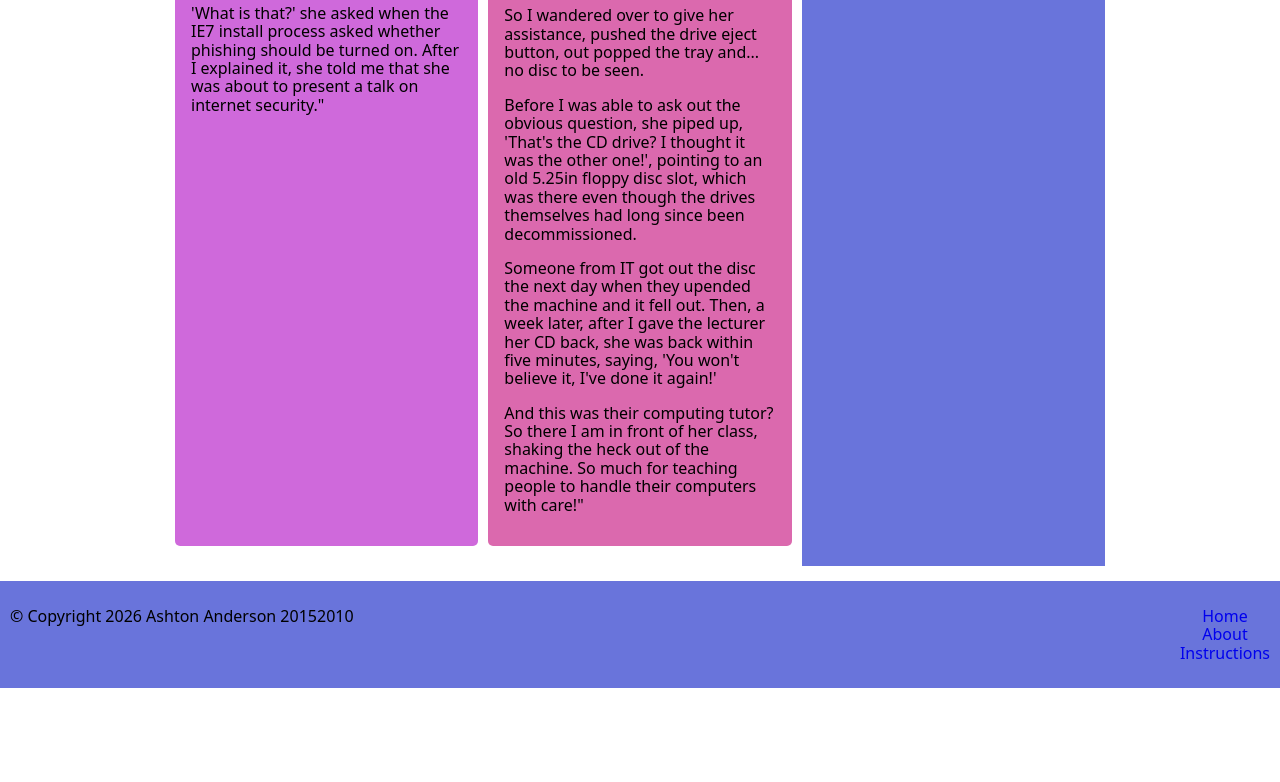
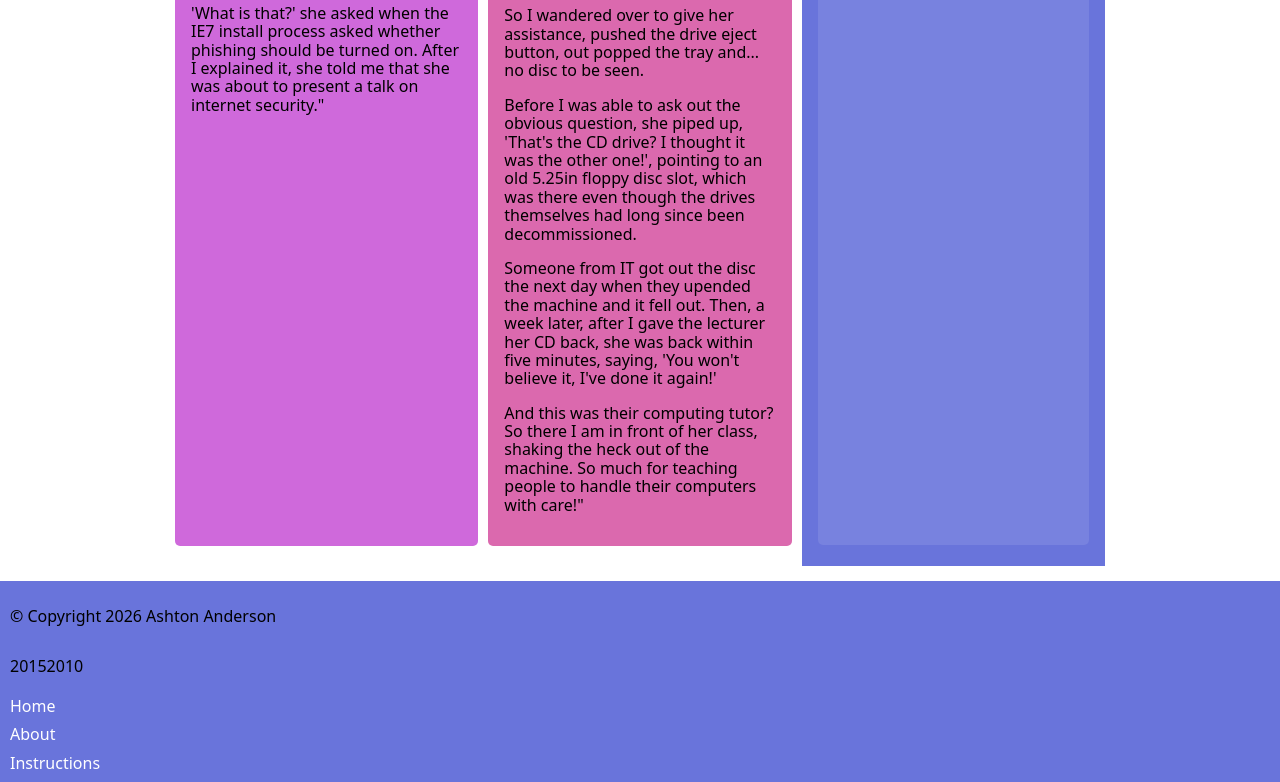
Before and after one commit to ashton-andersonaap/C4Prog-WT-26S1-Portfolio-AshtonAndersonPrentice, a plain HTML site: page phase-1/index.html in a window 1280 px wide. Shown: the part 1545-2327 px from the top of the page. Before the commit the page ends 2233 px from the top, so only its background shows below. Drawn offline with Linux system fonts and the light colour scheme.

Commit message:
Adjusted footer nav composition for desktop layout

```diff
--- a/phase-1/index.html
+++ b/phase-1/index.html
@@ -124,24 +124,25 @@
         </article>
 
         <aside>
-            <section>
+            <section class="section1">
                 <h3>Aside 1</h3>
                 <p>content</p>
             </section>
 
-            <section>
+            <section class="section2">
                 <h3>Aside 2</h3>
                 <p>content</p>
             </section>
 
-            <section>
+            <section class="section3">
                 <h3>Aside 3</h3>
                 <p>content</p>
             </section>
         </aside>
     </main>
     <footer>
-        <p>© Copyright 2026 Ashton Anderson 20152010</p>
+        <p>© Copyright 2026 Ashton Anderson </p>
+        <p>20152010</p>
         <nav class="bottom-nav">
             <ul>
                 <li><a href=#>Home</a></li>
--- a/phase-1/style.css
+++ b/phase-1/style.css
@@ -175,20 +175,43 @@ footer {
         grid-column: 3;
         grid-row: 1/3;
         background-color: #6974DB;
+        display: flex;
+        flex-direction: column;
+    }
+
+    aside section {
+        flex: 1;
+        padding: 1em;
+        background-color:  rgba(255,255,255,0.1);
+        margin: 5px 0;
+        border-radius: 5px;
+
     }
 
     footer {
+        text-align: center;
         display: flex;
+        align-items: flex-start ;
+        flex-direction: column;
         justify-content: space-between;
         background-color: #6974DB;
 
     }
 
-    footer li {
+    .bottom-nav ul {
+        display: flex;
+        flex-direction: column;
+        align-items: flex-start;
+        justify-content: center;
+        gap: 10px;
+        padding: 0;
+        margin: 5px 0 0 0;
         list-style: none;
     }
 
-    footer li a {
+    .bottom-nav a {
         text-decoration: none;
+            color: white;
+
     }
 }
```
